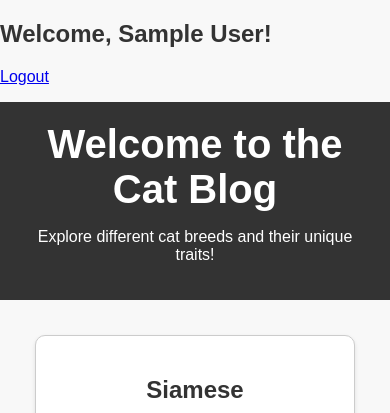
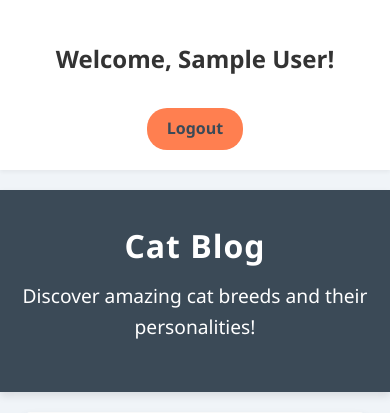
Before and after one commit to krishna-20802/login_register_page, a Flask app: page /user in a window 390 px wide. Shown: the top 413 px of the page. Run offline with Flask 3, Linux system fonts and the light colour scheme; the visitor is signed in with stand-in values (Sample User, id 1); data that the repository does not hold is empty; some libraries are stand-ins or nearby versions.

Commit message:
Update user.html

```diff
--- a/templates/user.html
+++ b/templates/user.html
@@ -1,104 +1,180 @@
-
 <!DOCTYPE html>
-<html>
+<html lang="en">
 <head>
-    <title>User Page</title>
-	<style>
+    <meta charset="UTF-8">
+    <meta name="viewport" content="width=device-width, initial-scale=1.0">
+    <title>User Page - Cat Blog</title>
+    <style>
         /* General styling */
         body {
-            font-family: Arial, sans-serif;
+            font-family: 'Segoe UI', Tahoma, Geneva, Verdana, sans-serif;
             margin: 0;
             padding: 0;
-            background-color: #f8f8f8;
+            background-color: #f0f4f8;
             color: #333;
+            line-height: 1.6;
         }
 
         /* Header styling */
         header {
-            background-color: #333;
+            background-color: #3b4a57;
             color: #fff;
-            padding: 20px;
+            padding: 30px 20px;
             text-align: center;
+            box-shadow: 0 4px 8px rgba(0, 0, 0, 0.1);
         }
 
         header h1 {
+            font-size: 3em;
             margin: 0;
-            font-size: 2.5em;
+            letter-spacing: 1px;
+        }
+
+        header p {
+            font-size: 1.2em;
+            margin-top: 10px;
+            font-weight: lighter;
+        }
+
+        /* User greeting and logout */
+        .user-info {
+            display: flex;
+            justify-content: space-between;
+            padding: 20px;
+            background-color: #fff;
+            box-shadow: 0 2px 4px rgba(0, 0, 0, 0.05);
+            margin-bottom: 20px;
+        }
+
+        .user-info h2 {
+            color: #333;
+        }
+
+        .user-info a {
+            text-decoration: none;
+            color: #3b4a57;
+            font-weight: bold;
+            background-color: #ff7f50;
+            padding: 8px 20px;
+            border-radius: 20px;
+            transition: background-color 0.3s;
+        }
+
+        .user-info a:hover {
+            background-color: #ff5722;
         }
 
         /* Cat breeds section */
         .cat-breeds {
-            display: flex;
-            flex-wrap: wrap;
-            justify-content: center;
+            display: grid;
+            grid-template-columns: repeat(auto-fill, minmax(300px, 1fr));
+            gap: 30px;
             padding: 20px;
+            justify-items: center;
         }
 
         .breed {
             background-color: #fff;
-            border: 1px solid #ccc;
-            border-radius: 10px;
-            margin: 15px;
-            padding: 20px;
-            width: 300px;
-            text-align: center;
-            box-shadow: 0 2px 4px rgba(0, 0, 0, 0.1);
+            border-radius: 12px;
+            overflow: hidden;
+            box-shadow: 0 4px 8px rgba(0, 0, 0, 0.1);
+            transition: transform 0.3s;
+        }
+
+        .breed:hover {
+            transform: scale(1.05);
+        }
+
+        .breed img {
+            width: 100%;
+            height: 200px;
+            object-fit: cover;
+            border-bottom: 2px solid #f0f4f8;
         }
 
         .breed h2 {
+            font-size: 1.8em;
             color: #333;
+            padding: 15px;
+            margin: 0;
+            text-align: center;
+            background-color: #f9f9f9;
         }
 
-        .breed img {
-            max-width: 100%;
-            height: auto;
-            border-radius: 10px;
-            margin-bottom: 15px;
+        .breed p {
+            padding: 15px;
+            font-size: 1em;
+            color: #555;
+            text-align: center;
         }
 
         /* Footer styling */
         footer {
-            background-color: #333;
+            background-color: #3b4a57;
             color: #fff;
             text-align: center;
-            padding: 10px;
-            position: fixed;
+            padding: 15px 20px;
+            position: relative;
             bottom: 0;
             width: 100%;
         }
-	</style>
+
+        /* Mobile responsiveness */
+        @media (max-width: 768px) {
+            header h1 {
+                font-size: 2em;
+            }
+
+            .cat-breeds {
+                grid-template-columns: 1fr;
+            }
+
+            .user-info {
+                flex-direction: column;
+                align-items: center;
+            }
+
+            .user-info a {
+                margin-top: 10px;
+            }
+        }
+    </style>
 </head>
 <body>
-    <h2>Welcome, {{ session['name'] }}!</h2>
-    <p><a href="{{ url_for('logout') }}">Logout</a></p>
 
-	<header>
-        <h1>Welcome to the Cat Blog</h1>
-        <p>Explore different cat breeds and their unique traits!</p>
+    <div class="user-info">
+        <h2>Welcome, {{ session['name'] }}!</h2>
+        <a href="{{ url_for('logout') }}">Logout</a>
+    </div>
+
+    <header>
+        <h1>Cat Blog</h1>
+        <p>Discover amazing cat breeds and their personalities!</p>
     </header>
 
     <section class="cat-breeds">
         <article class="breed">
             <h2>Siamese</h2>
             <img src="https://upload.wikimedia.org/wikipedia/commons/thumb/2/25/Siam_lilacpoint.jpg/800px-Siam_lilacpoint.jpg" alt="Siamese Cat">
-            <p>The Siamese cat is one of the first distinctly recognized breeds of Asian cat. They are known for their slender, elegant bodies, large ears, and striking blue eyes.</p>
+            <p>The Siamese cat is known for its slender body, large ears, and striking blue eyes. It's an elegant and friendly breed with a vocal personality.</p>
         </article>
 
         <article class="breed">
             <h2>Maine Coon</h2>
             <img src="https://media.istockphoto.com/id/1031592516/photo/maine-coon-cat-on-white-background.jpg?s=612x612&w=0&k=20&c=EZUIWLeUD31TKbgeVwcxh_z4q0ADXjvssqQA4zCoEx4=" alt="Maine Coon Cat">
-            <p>The Maine Coon is one of the largest domesticated cat breeds. It has a distinctive physical appearance and is known for its friendly and intelligent nature.</p>
+            <p>The Maine Coon is one of the largest domestic cats, known for its friendly nature and tufted ears. They are intelligent and good with families.</p>
         </article>
 
         <article class="breed">
             <h2>Persian</h2>
             <img src="https://cdn.pixabay.com/photo/2016/02/10/16/37/cat-1192026_1280.jpg" alt="Persian Cat">
-            <p>The Persian cat is known for its long fur and round face. They are generally quiet and enjoy a calm and peaceful environment.</p>
+            <p>Persian cats are famous for their long, fluffy fur and calm temperament. They are loving companions who enjoy a peaceful environment.</p>
         </article>
     </section>
 
     <footer>
         <p>© 2024 Cat Blog. All rights reserved.</p>
     </footer>
+
 </body>
 </html>
```
